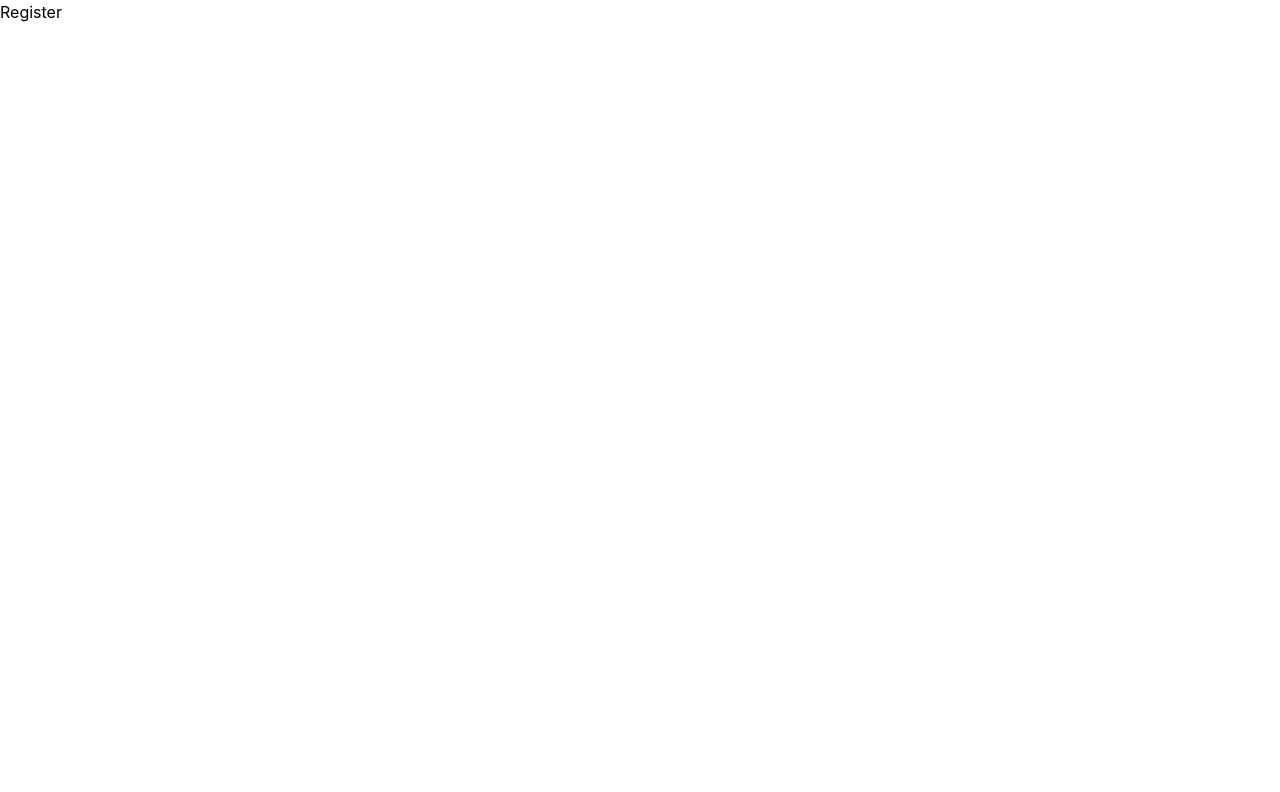
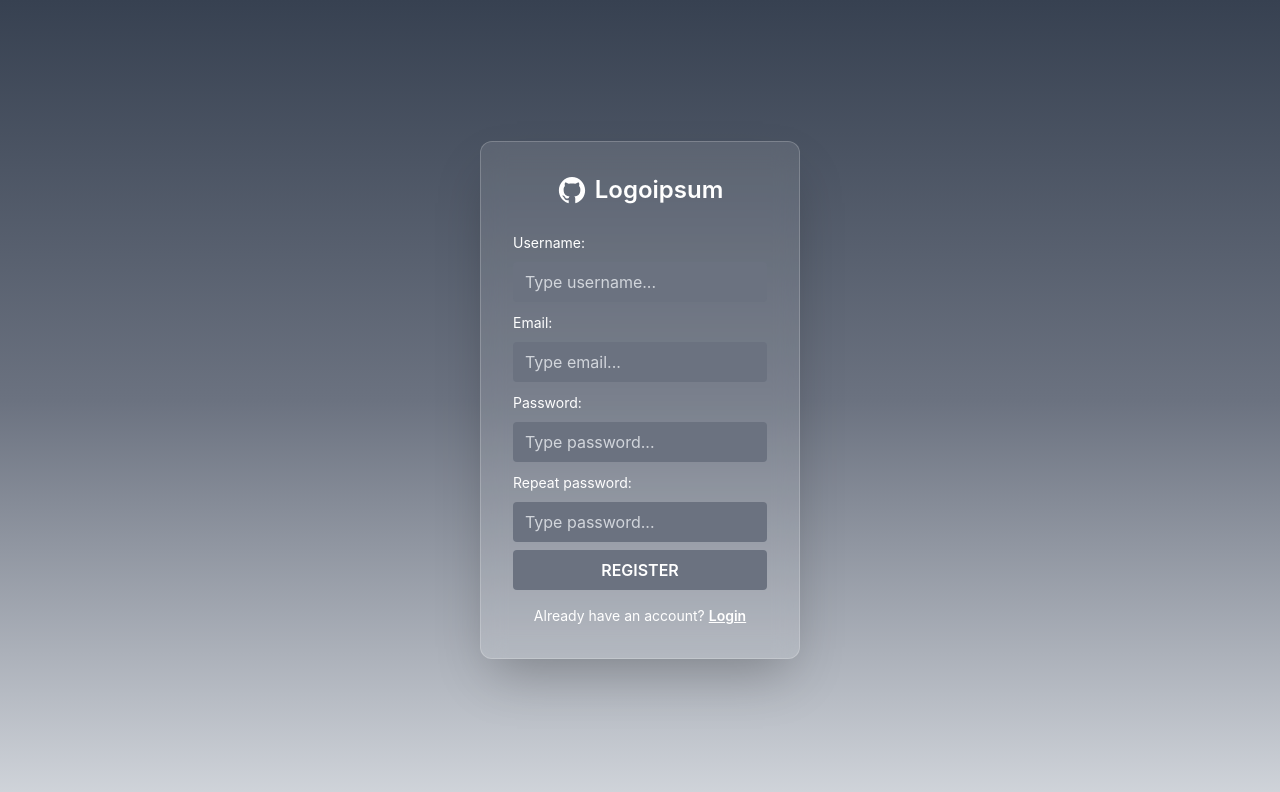
Before and after one commit to jovanovZ/SOS-Navigator, a React (Create React App) app in the folder frontend/: page /register in a window 1280 px wide. Shown: the top 792 px of the page. Built offline with nearby package versions, Linux system fonts and the light colour scheme.

Commit message:
SCRUM-18 Implementacija register strani

```diff
--- a/frontend/src/components/auth/Register.jsx
+++ b/frontend/src/components/auth/Register.jsx
@@ -1,7 +1,65 @@
-import React from 'react'
+import React from "react";
+import { IoLogoGithub } from "react-icons/io";
 
-export default function Register() {
+const Register = () => {
   return (
-    <div>Register</div>
-  )
-}
+    <div className="h-screen bg-gradient-to-b from-gray-700 via-gray-500 to-gray-300 flex justify-center items-center">
+      <div className="bg-white/10 backdrop-blur-md p-8 rounded-xl w-80 text-white shadow-2xl border border-white/20">
+        <div className="flex flex-col items-center mb-6">
+          <h2 className="text-2xl flex items-center font-semibold gap-2">
+            <IoLogoGithub className="text-3xl" />
+            Logoipsum
+          </h2>
+        </div>
+        <form className="flex flex-col space-y-2">
+          <div>
+            <label className="text-sm">Username:</label>
+            <input
+              type="text"
+              placeholder="Type username..."
+              className="w-full mt-2 px-3 py-2 rounded bg-gray-500 text-white placeholder-gray-300 focus:outline-none focus:ring-2 focus:ring-white/30"
+            />
+          </div>
+          <div>
+            <label className="text-sm">Email:</label>
+            <input
+              type="text"
+              placeholder="Type email..."
+              className="w-full mt-2 px-3 py-2 rounded bg-gray-500 text-white placeholder-gray-300 focus:outline-none focus:ring-2 focus:ring-white/30"
+            />
+          </div>
+          <div>
+            <label className="text-sm">Password:</label>
+            <input
+              type="password"
+              placeholder="Type password..."
+              className="w-full mt-2 px-3 py-2 rounded bg-gray-500 text-white placeholder-gray-300 focus:outline-none focus:ring-2 focus:ring-white/30"
+            />
+          </div>
+          <div>
+            <label className="text-sm">Repeat password:</label>
+            <input
+              type="password"
+              placeholder="Type password..."
+              className="w-full mt-2 px-3 py-2 rounded bg-gray-500 text-white placeholder-gray-300 focus:outline-none focus:ring-2 focus:ring-white/30"
+            />
+          </div>
+          <button
+            type="submit"
+            className="bg-gray-500 py-2 rounded hover:bg-gray-600 transition text-white font-semibold"
+          >
+            REGISTER
+          </button>
+        </form>
+        <p className="mt-4 text-sm text-center">
+          Already have an account?{" "}
+          <a href="/login" className="font-semibold hover:text-gray-100 underline">
+            Login
+          </a>
+        </p>
+      </div>
+    </div>
+  );
+};
+
+export default Register;
```
